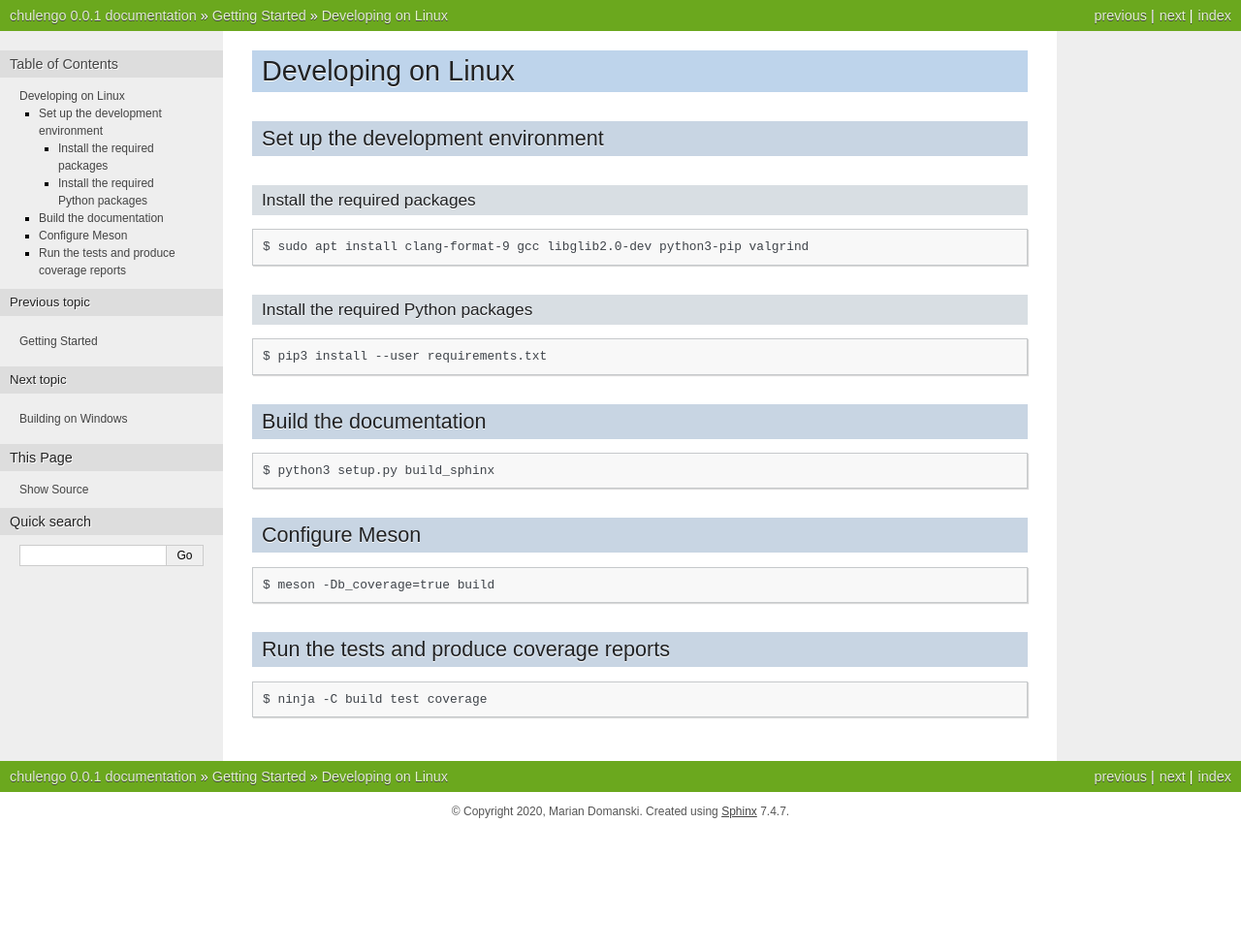
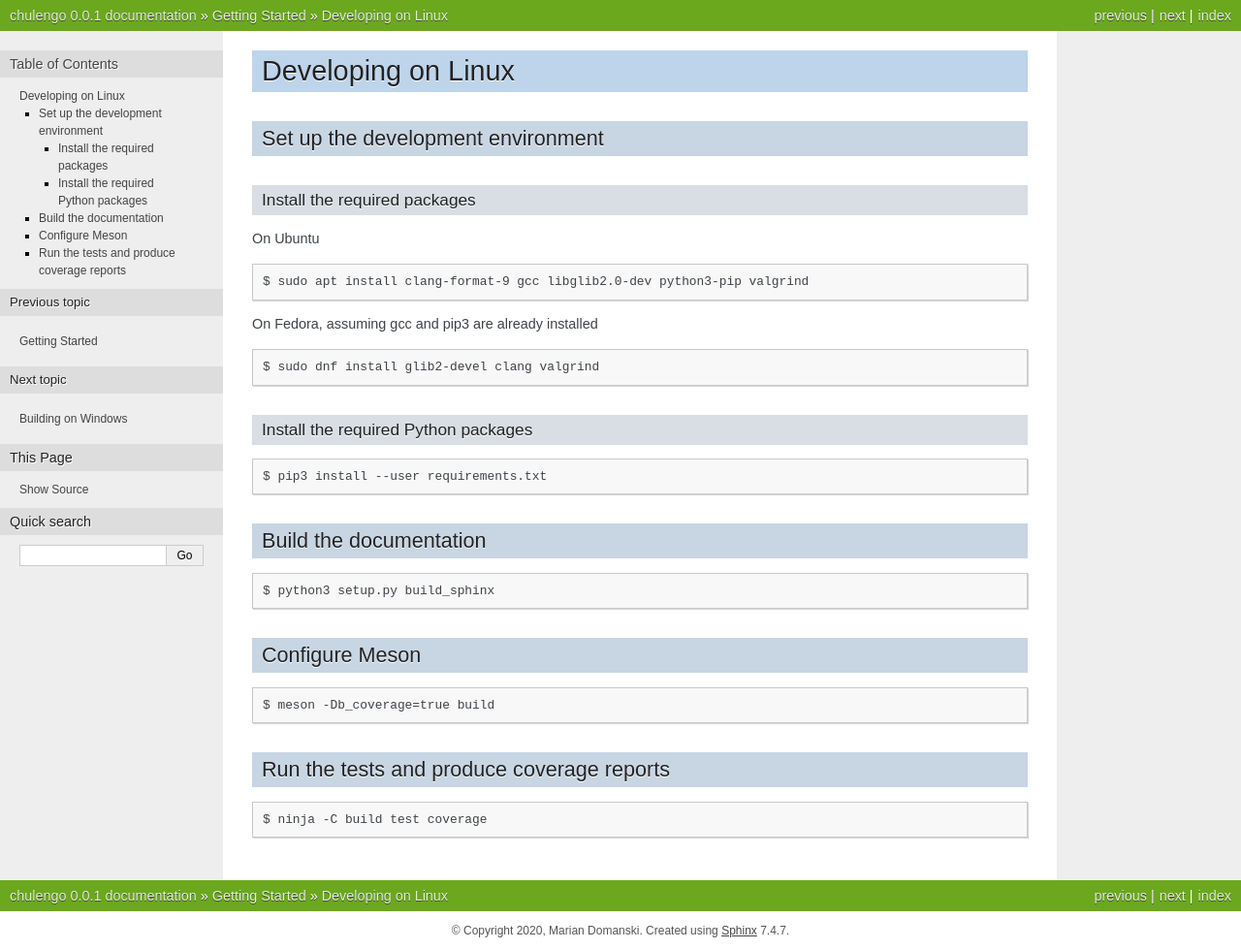
Before and after one commit to mmdski/chulengo, a Sphinx documentation site: the page built from docs/start/linux.md, in a window 1280 px wide. Shown: the whole page at 97% size. Built offline with Sphinx 7.4.7, drawn with Linux system fonts in a browser that asks for light colours; before the commit the page ends 900 px from its top, so only the background shows below that.

Commit message:
add package install line for fedora

````diff
--- a/docs/start/linux.md
+++ b/docs/start/linux.md
@@ -3,8 +3,17 @@
 ## Set up the development environment
 
 ### Install the required packages
+
+On Ubuntu
+
 ```
 $ sudo apt install clang-format-9 gcc libglib2.0-dev python3-pip valgrind
+```
+
+On Fedora, assuming gcc and pip3 are already installed
+
+```
+$ sudo dnf install glib2-devel clang valgrind
 ```
 
 ### Install the required Python packages
````
